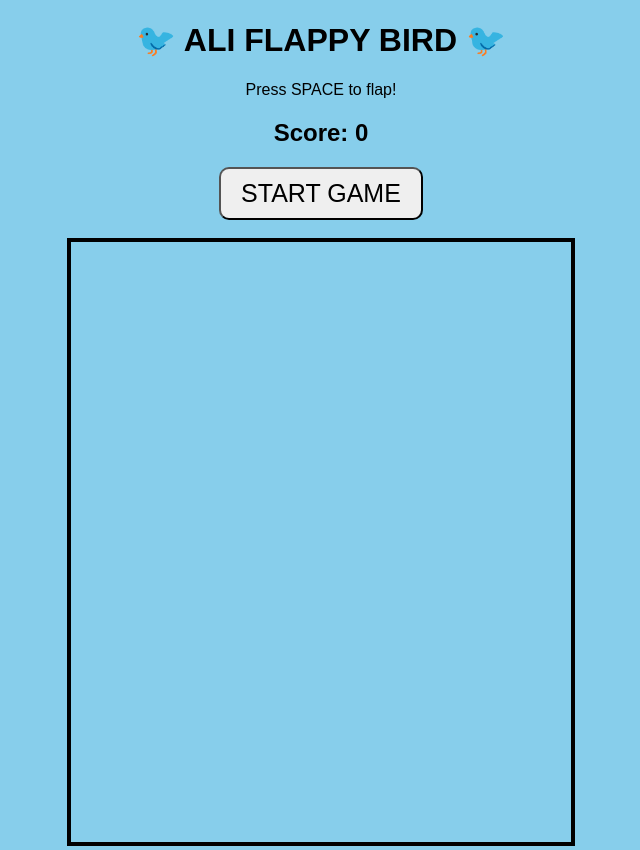
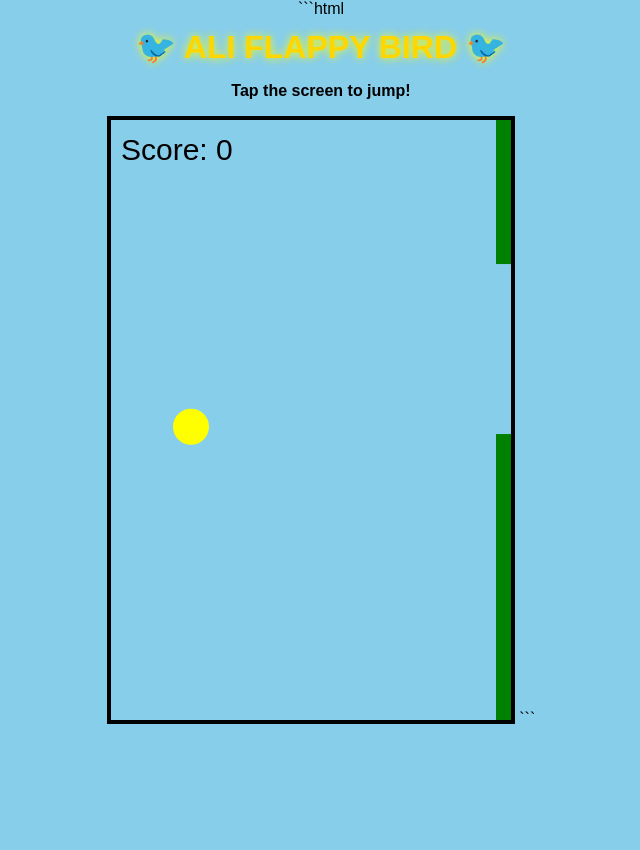
Before and after one commit to muhammedali456721-code/ali-games-official-posting, a plain HTML site: page flappy.html in a window 1280 px wide. Shown: the whole page, without its empty margins (319-959 px from the left). After the commit the page ends 800 px from the top, so only its background shows below. Drawn offline with Linux system fonts and the light colour scheme.

Commit message:
Add files via upload

````diff
--- a/flappy.html
+++ b/flappy.html
@@ -1,199 +1,189 @@
+```html
 <!DOCTYPE html>
 <html>
+<head>
+<meta name="viewport" content="width=device-width, initial-scale=1.0">
+<title>ALI FLAPPY BIRD</title>
 
-<head>
-    <title>ALI FLAPPY BIRD</title>
+<style>
+body{
+    margin:0;
+    background:skyblue;
+    text-align:center;
+    font-family:Arial;
+    overflow:hidden;
+    touch-action:none;
+}
+
+h1{
+    color:gold;
+    text-shadow:0 0 10px yellow;
+    margin:10px;
+}
+
+canvas{
+    border:4px solid black;
+    background:#87CEEB;
+    width:95vw;
+    max-width:400px;
+    height:auto;
+    touch-action:none;
+}
+
+p{
+    color:black;
+    font-weight:bold;
+}
+</style>
 </head>
 
-<body style="
-background:skyblue;
-text-align:center;
-font-family:Arial;
-margin:0;
-">
+<body>
 
 <h1>🐦 ALI FLAPPY BIRD 🐦</h1>
 
-<p>Press SPACE to flap!</p>
+<p>Tap the screen to jump!</p>
 
-<h2>Score: <span id="score">0</span></h2>
-
-<button id="startButton" onclick="startGame()"
-style="
-font-size:25px;
-padding:10px 20px;
-border-radius:10px;
-cursor:pointer;
-">
-START GAME
-</button>
-
-<br><br>
-
-<canvas id="game" width="500" height="600"
-style="
-background:skyblue;
-border:4px solid black;
-">
-</canvas>
+<canvas id="game" width="400" height="600"></canvas>
 
 <script>
 
-let canvas = document.getElementById("game");
-let ctx = canvas.getContext("2d");
+const canvas = document.getElementById("game");
+const ctx = canvas.getContext("2d");
 
-let birdX = 100;
-let birdY = 250;
+let bird = {
+    x:80,
+    y:300,
+    size:18,
+    velocity:0
+};
 
-let velocity = 0;
-let gravity = 0.4;
+let gravity = 0.45;
+let jumpPower = -9;
 
-let pipeX = 500;
-let gapY = 250;
-
+let pipes = [];
 let score = 0;
 
-let gameRunning = false;
-let game;
+function createPipe(){
 
-function startGame(){
+    let gap = 170;
+    let topHeight = Math.random()*250 + 50;
 
-    document.getElementById("startButton").style.display = "none";
+    pipes.push({
+        x:400,
+        top:topHeight,
+        bottom:topHeight + gap
+    });
+}
 
-    birdY = 250;
-    velocity = 0;
+createPipe();
 
-    pipeX = 500;
+setInterval(createPipe, 1800);
 
-    gapY = Math.random() * 250 + 120;
+function flap(e){
+    if(e) e.preventDefault();
+    bird.velocity = jumpPower;
+}
 
+document.addEventListener("keydown", flap);
+
+canvas.addEventListener("click", flap);
+
+canvas.addEventListener("touchstart", function(e){
+    e.preventDefault();
+    flap();
+});
+
+function update(){
+
+    bird.velocity += gravity;
+    bird.y += bird.velocity;
+
+    for(let i=0;i<pipes.length;i++){
+
+        let p = pipes[i];
+
+        p.x -= 3;
+
+        if(
+            bird.x + bird.size > p.x &&
+            bird.x - bird.size < p.x + 60 &&
+            (
+                bird.y - bird.size < p.top ||
+                bird.y + bird.size > p.bottom
+            )
+        ){
+            resetGame();
+        }
+
+        if(p.x + 60 < bird.x && !p.scored){
+            p.scored = true;
+            score++;
+        }
+    }
+
+    pipes = pipes.filter(p => p.x > -60);
+
+    if(bird.y < 0 || bird.y > 600){
+        resetGame();
+    }
+}
+
+function resetGame(){
+
+    bird.y = 300;
+    bird.velocity = 0;
+
+    pipes = [];
     score = 0;
 
-    document.getElementById("score").innerHTML = score;
-
-    gameRunning = true;
-
-    clearInterval(game);
-
-    game = setInterval(draw, 20);
+    createPipe();
 }
-
-document.addEventListener("keydown", function(event){
-
-    if(event.code === "Space" && gameRunning){
-
-        event.preventDefault();
-
-        velocity = -7;
-    }
-
-});
 
 function draw(){
 
-    ctx.clearRect(0,0,500,600);
+    ctx.clearRect(0,0,400,600);
 
-    /* Sky */
-    ctx.fillStyle = "skyblue";
-    ctx.fillRect(0,0,500,600);
+    ctx.fillStyle = "green";
 
-    /* Clouds */
-    ctx.fillStyle = "white";
-    ctx.beginPath();
-    ctx.arc(80,80,25,0,Math.PI*2);
-    ctx.arc(110,80,25,0,Math.PI*2);
-    ctx.fill();
+    for(let p of pipes){
 
-    ctx.beginPath();
-    ctx.arc(350,120,20,0,Math.PI*2);
-    ctx.arc(380,120,20,0,Math.PI*2);
-    ctx.fill();
+        ctx.fillRect(p.x,0,60,p.top);
 
-    /* Ground */
-    ctx.fillStyle = "green";
-    ctx.fillRect(0,550,500,50);
-
-    /* Bird physics */
-    velocity += gravity;
-    birdY += velocity;
-
-    /* Pipes move */
-    pipeX -= 3;
-
-    if(pipeX < -80){
-
-        pipeX = 500;
-
-        gapY = Math.random() * 250 + 120;
-
-        score++;
-
-        document.getElementById("score").innerHTML = score;
+        ctx.fillRect(
+            p.x,
+            p.bottom,
+            60,
+            600-p.bottom
+        );
     }
 
-    /* Pipes */
-    ctx.fillStyle = "green";
-
-    ctx.fillRect(pipeX,0,80,gapY-90);
-
-    ctx.fillRect(pipeX,gapY+90,80,550);
-
-    /* Bird body */
     ctx.fillStyle = "yellow";
 
     ctx.beginPath();
-    ctx.arc(birdX,birdY,18,0,Math.PI*2);
+    ctx.arc(
+        bird.x,
+        bird.y,
+        bird.size,
+        0,
+        Math.PI*2
+    );
     ctx.fill();
 
-    /* Eye */
     ctx.fillStyle = "black";
-
-    ctx.beginPath();
-    ctx.arc(birdX+6,birdY-5,3,0,Math.PI*2);
-    ctx.fill();
-
-    /* Beak */
-    ctx.fillStyle = "orange";
-
-    ctx.beginPath();
-    ctx.moveTo(birdX+15,birdY);
-    ctx.lineTo(birdX+28,birdY-4);
-    ctx.lineTo(birdX+28,birdY+4);
-    ctx.fill();
-
-    /* Top and ground collision */
-    if(birdY < 18 || birdY > 532){
-        gameOver();
-    }
-
-    /* Pipe collision */
-    if(
-        birdX + 18 > pipeX &&
-        birdX - 18 < pipeX + 80
-    ){
-
-        if(
-            birdY < gapY - 90 ||
-            birdY > gapY + 90
-        ){
-            gameOver();
-        }
-    }
-
+    ctx.font = "30px Arial";
+    ctx.fillText("Score: " + score, 10, 40);
 }
 
-function gameOver(){
+function gameLoop(){
+    update();
+    draw();
+    requestAnimationFrame(gameLoop);
+}
 
-    clearInterval(game);
-
-    gameRunning = false;
-
-    alert("Game Over! Score: " + score);
-
-}
+gameLoop();
 
 </script>
 
 </body>
-
 </html>
+```
````
Also changed, not shown: index.html (+73 -33 lines).
